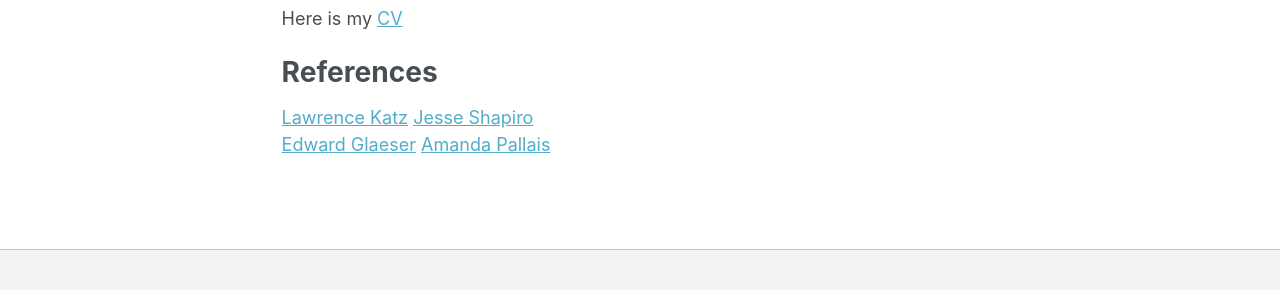
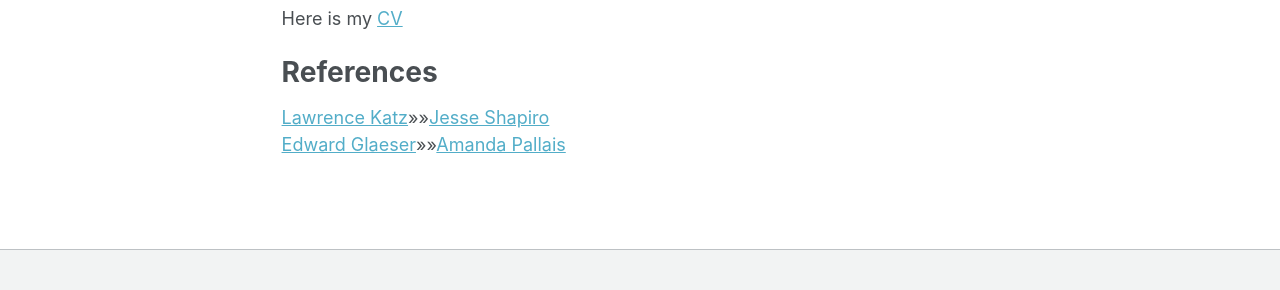
Before and after one commit to romainecampbell/romainecampbell.github.io, a Jekyll site: the page built from _pages/about.md, in a window 1280 px wide. Shown: the part 495-785 px from the top of the page. Built offline with Jekyll 4.4.1, drawn with Linux system fonts in a browser that asks for light colours.

```diff
--- a/_pages/about.md
+++ b/_pages/about.md
@@ -19,5 +19,5 @@ Here is my [CV](https://romainecampbell.github.io/files/Campbell2023_AcademicCV.
 References
 ======
 
-[Lawrence Katz](katz2@fas.harvard.edu)        [Jesse Shapiro](jesse_shapiro@fas.harvard.edu)
-[Edward Glaeser](eglaeser@harvard.edu)        [Amanda Pallais](apallais@fas.harvard.edu)
+[Lawrence Katz](katz2@fas.harvard.edu)>>>>[Jesse Shapiro](jesse_shapiro@fas.harvard.edu)
+[Edward Glaeser](eglaeser@harvard.edu)>>>>[Amanda Pallais](apallais@fas.harvard.edu)
```
